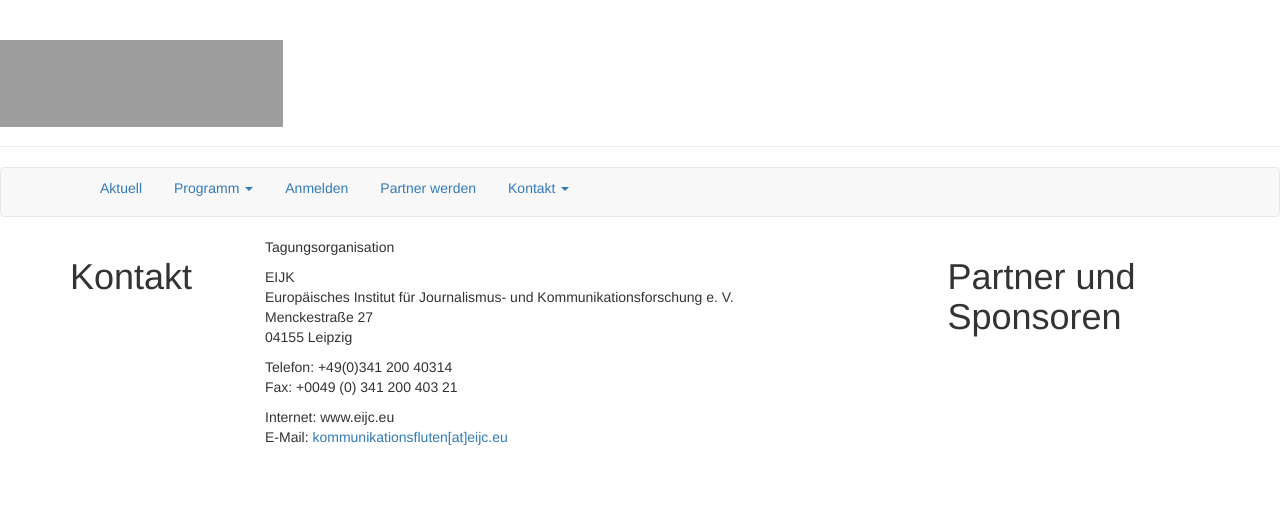
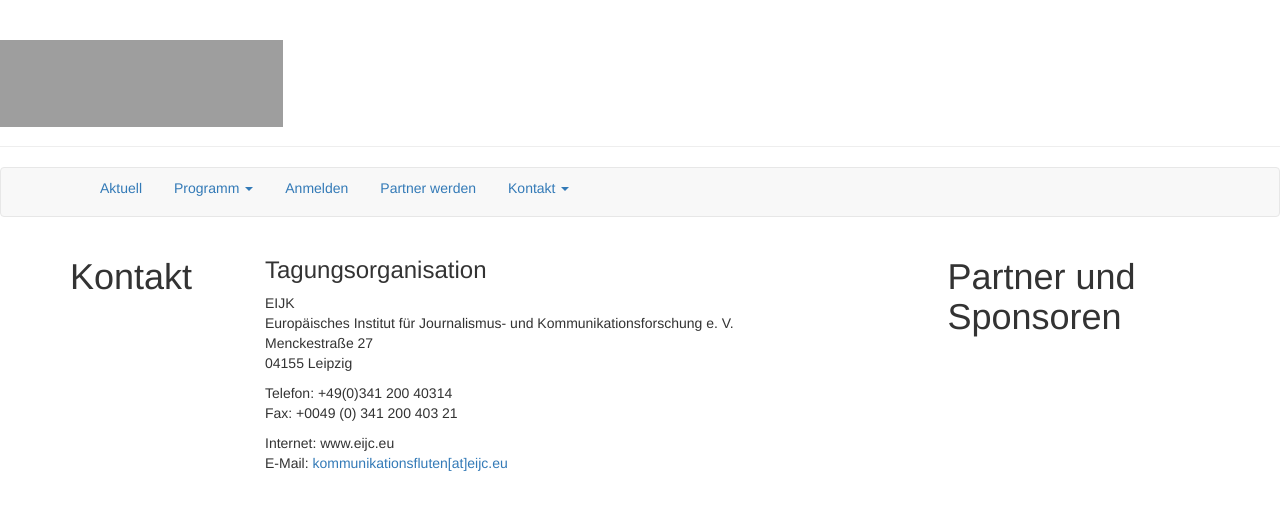
Before and after one commit to susedev/test, a Jekyll site: the page built from kontakt.html, in a window 1280 px wide. Shown: the top 510 px of the page. Built offline with Jekyll 4.4.1, drawn with Linux system fonts in a browser that asks for light colours; nearby versions of some CDN libraries; grey boxes are pictures that could not be loaded.

Commit message:
Edit from JekyllCMS

```diff
--- a/kontakt.html
+++ b/kontakt.html
@@ -1,7 +1,7 @@
 ---
 title: Kontakt
 ---
-<p>Tagungsorganisation</p>
+<h3>Tagungsorganisation</h3>
 
 <p>EIJK<br />
 Europ&auml;isches Institut f&uuml;r Journalismus- und Kommunikationsforschung e. V.<br />
```
